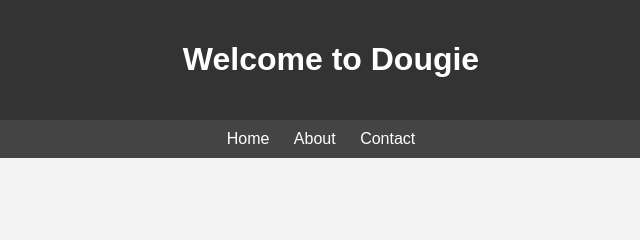
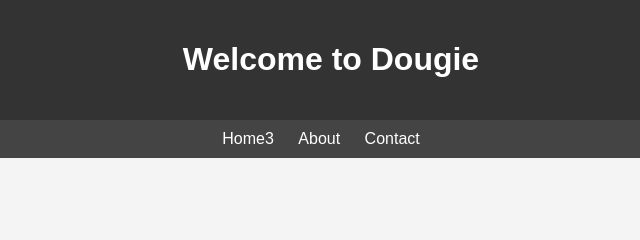
Before and after one commit to dougieu/dougie, a plain HTML site: page index.html in a window 1280 px wide. Shown: the top 240 px of the page, 309-949 px from the left. Drawn offline with Linux system fonts and the light colour scheme.

Commit message:
Update index.html

```diff
--- a/index.html
+++ b/index.html
@@ -12,7 +12,7 @@
     </header>
     <nav>
         <ul>
-            <li><a href="#">Home</a></li>
+            <li><a href="#">Home3</a></li>
             <li><a href="#">About</a></li>
             <li><a href="#">Contact</a></li>
         </ul>
```
